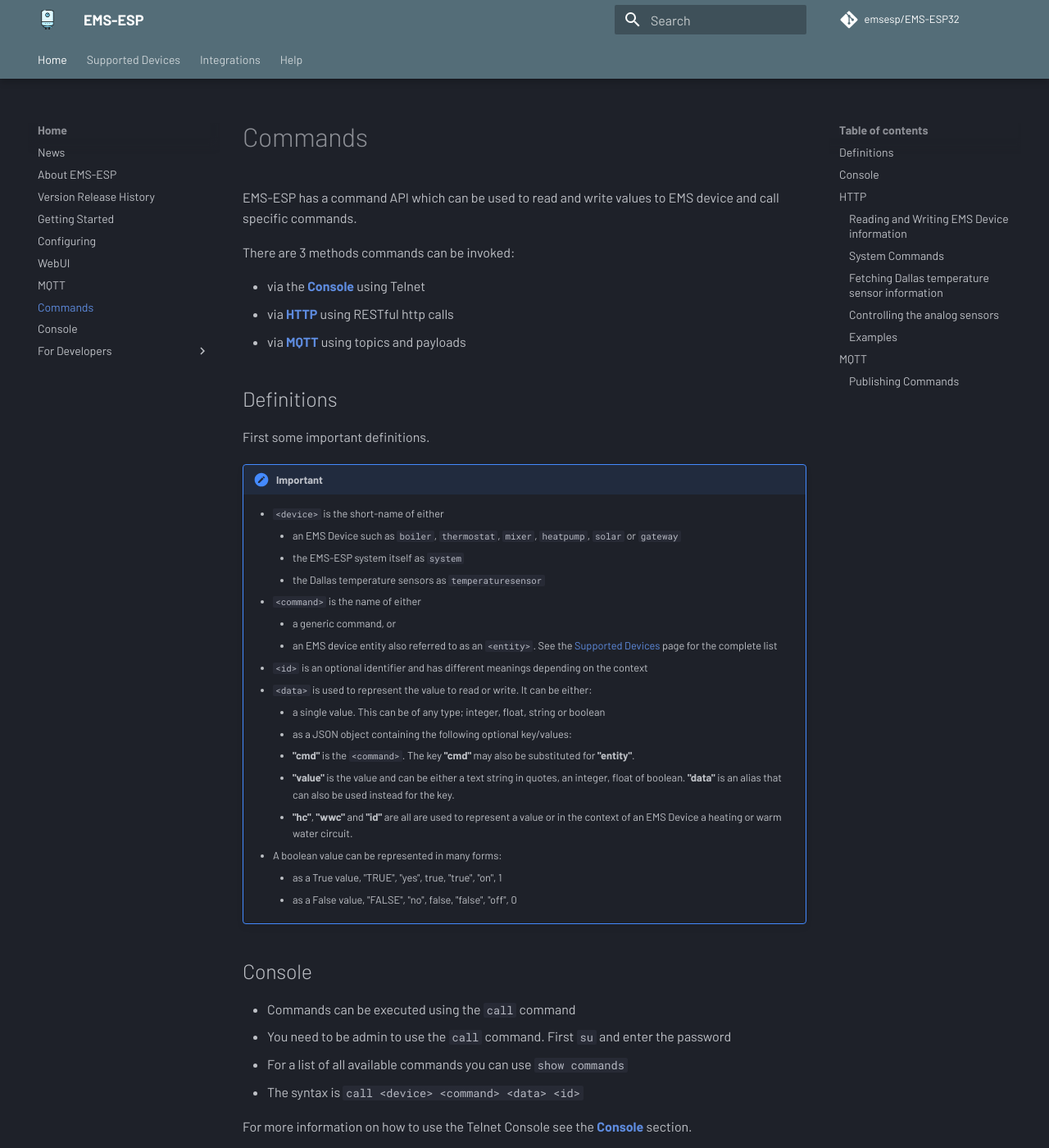
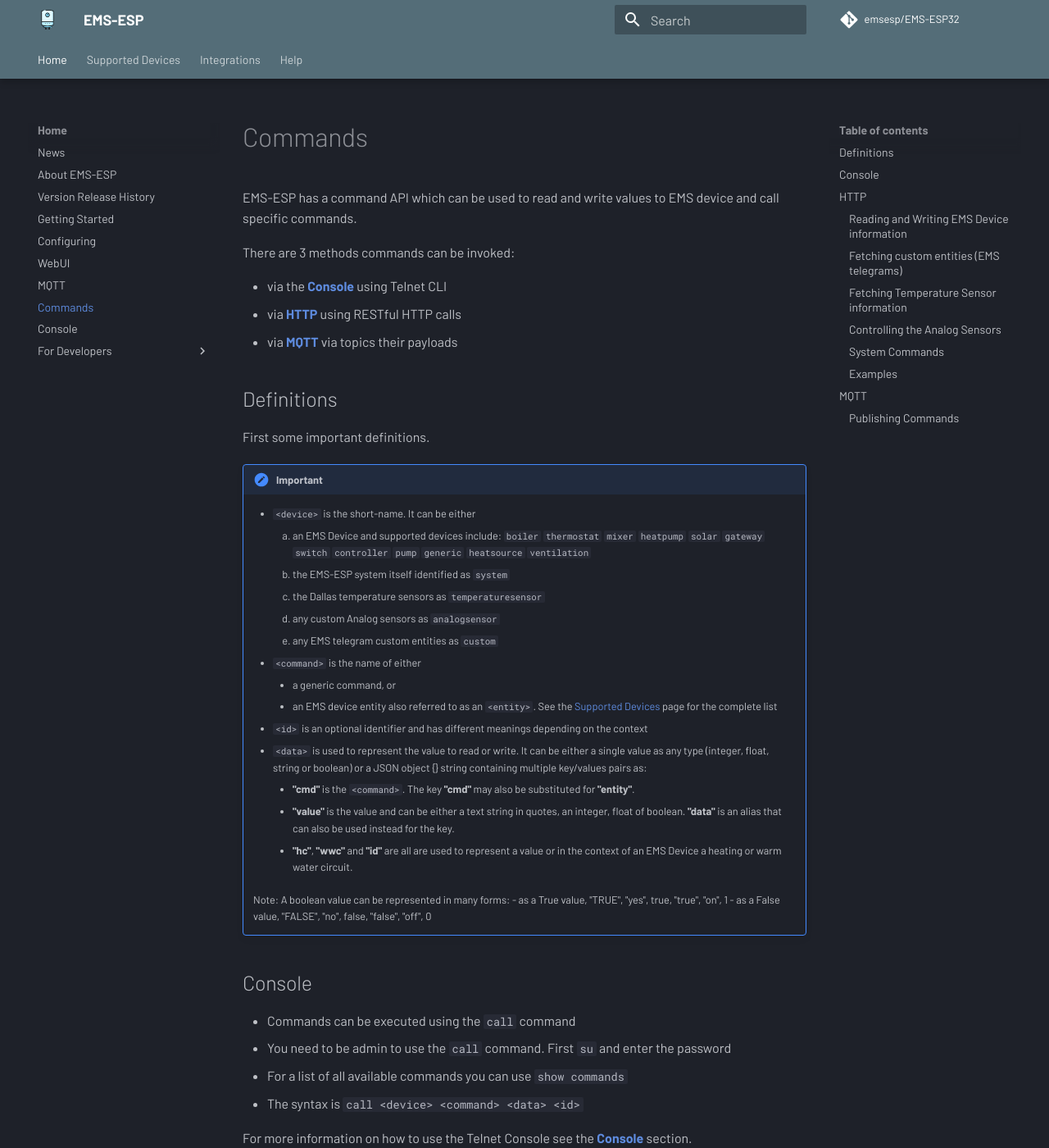
Before and after one commit to emsesp/docs, an MkDocs documentation site: the page built from docs/Commands.md, in a window 1280 px wide and 1400 px high. Shown: the whole window at 82% size. Built offline with MkDocs 1.6.1 and Material for MkDocs 9.7.7, drawn with Linux system fonts in a browser that asks for light colours; comment, search, counter and statistics services are not loaded; some of the changed text lies outside the part shown.

Commit message:
add custom entities

````diff
--- a/docs/Commands.md
+++ b/docs/Commands.md
@@ -2,9 +2,9 @@
 
 There are 3 methods commands can be invoked:
 
-- via the [**Console**](#console) using Telnet
-- via [**HTTP**](#http) using RESTful http calls
-- via [**MQTT**](#mqtt) using topics and payloads
+- via the [**Console**](#console) using Telnet CLI
+- via [**HTTP**](#http) using RESTful HTTP calls
+- via [**MQTT**](#mqtt) via topics their payloads
 
 ## Definitions
 
@@ -12,21 +12,22 @@
 
 <!-- prettier-ignore -->
 !!! important
-    - `<device>` is the short-name of either
-        - an EMS Device such as `boiler`, `thermostat`, `mixer`, `heatpump`, `solar` or `gateway`
-        - the EMS-ESP system itself as `system`
+    - `<device>` is the short-name. It can be either
+        1. an EMS Device and supported devices include: `boiler` `thermostat` `mixer` `heatpump` `solar` `gateway` `switch` `controller` `pump` `generic` `heatsource` `ventilation`
+        - the EMS-ESP system itself identified as `system`
         - the Dallas temperature sensors as `temperaturesensor`
+        - any custom Analog sensors as `analogsensor`
+        - any EMS telegram custom entities as `custom`
     - `<command>` is the name of either
         - a generic command, or
         - an EMS device entity also referred to as an `<entity>`. See the [Supported Devices](All-Devices) page for the complete list
     - `<id>` is an optional identifier and has different meanings depending on the context
-    - `<data>` is used to represent the value to read or write. It can be either:
-        - a single value. This can be of any type; integer, float, string or boolean
-        - as a JSON object containing the following optional key/values:
+    - `<data>` is used to represent the value to read or write. It can be either a single value as any type (integer, float, string or boolean) or a JSON object {} string containing multiple key/values pairs as:
           - **"cmd"** is the `<command>`. The key **"cmd"** may also be substituted for **"entity"**.
           - **"value"** is the value and can be either a text string in quotes, an integer, float of boolean. **"data"** is an alias that can also be used instead for the key.
           - **"hc"**, **"wwc"** and **"id"** are all are used to represent a value or in the context of an EMS Device a heating or warm water circuit.
-    - A boolean value can be represented in many forms:
+
+    Note: A boolean value can be represented in many forms:
         - as a True value, "TRUE", "yes", true, "true", "on", 1
         - as a False value, "FALSE", "no", false, "false", "off", 0
 
@@ -77,6 +78,35 @@
 | `http://ems-esp.local/api/thermostat` | `{"cmd":"seltemp", "data":23, "hc":3}` | sets the room temperature to 23 degrees for for heating circuit 3 |
 | `http://ems-esp.local/api/thermostat/hc2` | `{"cmd":"seltemp", "data":20.5}` | sets the room temperature to 20.5 degrees for for heating circuit 2 |
 
+### Fetching custom entities (EMS telegrams)
+
+The URL path is `http://<hostname>/api/custom/`
+
+<!-- prettier-ignore -->
+| endpoint | HTTP method | action | authentication required? | body |
+| - | - | - | - | - |
+| `info` or blank | GET | outputs all custom entities and their values | no |
+
+### Fetching Temperature Sensor information
+
+The URL path is `http://<hostname>/api/temperaturesensor/`
+
+<!-- prettier-ignore -->
+| endpoint | HTTP method | action | authentication required? | body |
+| - | - | - | - | - |
+| `info` or blank | GET | outputs connected Dallas temperature sensors and readings | no |
+
+### Controlling the Analog Sensors
+
+The URL path is `http://<hostname>/api/analogsensor/`
+
+<!-- prettier-ignore -->
+| endpoint   | HTTP method | action | authentication required? | body |
+| - | - | - | - | - |
+| `info` or blank | GET | outputs configured analog sensors and readings | no | |
+| `commands` | GET | lists the available system commands | no | |
+| `setvalue` | POST | set value/offset of counter or output pin, +/- sign corrects value | yes | `{"value":<val>, "id":<gpio>}` |
+
 ### System Commands
 
 The URL path is `http://<hostname>/api/system/<endpoint>`
@@ -92,36 +122,16 @@
 | `publish` | POST | MQTT publish all values, and optional HA-configuration or specific for a device | no | `[ha] \| [device]` |
 | `watch` | POST | watch incoming telegrams | no | `<on \|off \| raw \| <type-id(hex)>` |
 
-### Fetching Dallas temperature sensor information
-
-The URL path is `http://<hostname>/api/temperaturesensor/`
-
-<!-- prettier-ignore -->
-| endpoint | HTTP method | action | authentication required? | body |
-| - | - | - | - | - |
-| `info` | GET | outputs connected Dallas sensors and readings | no |
-
-### Controlling the analog sensors
-
-The URL path is `http://<hostname>/api/analogsensor/`
-
-<!-- prettier-ignore -->
-| endpoint   | HTTP method | action | authentication required? | body |
-| - | - | - | - | - |
-| `info` | GET | outputs configured analog sensors and readings | no | |
-| `commands` | GET | lists the available system commands | no | |
-| `setvalue` | POST | set value/offset of counter or output pin, +/- sign corrects value | yes | `{"value":<val>, "id":<gpio>}` |
-
 ### Examples
 
 #### ...via the command line
 
 ```bash
-# GETs do not need authentication
-% curl http://ems-esp.local/api/thermostat/temp
+# Most GETs do not need authentication
+% curl http://ems-esp.local/api/thermostat/seltemp
 
 # POSTs (with -d) need authentication tokens
-% curl http://ems-esp.local/api/thermostat/temp \
+% curl http://ems-esp.local/api/thermostat/seltemp \
   -H 'Content-Type: application/json' \
   -H 'Authorization: Bearer eyJhbGciOiJIUzI1NiIsInR5cCI6IkpXVCJ8.eyJ1c2VybmFtZSI6ImFkbWluIiwiYWRtaW4iOnRydWUsInZlcnNpb24iOiIzLjEuMWIwIn0.qeGT53Aom4rDYeIT1Pr4BSMdeWyf4_zN9ue2c51ZnM0' \
   -d '{ "value" : 22.5 }'
````
Also changed, not shown: other parts of docs/Commands.md (+1 -1 lines).
